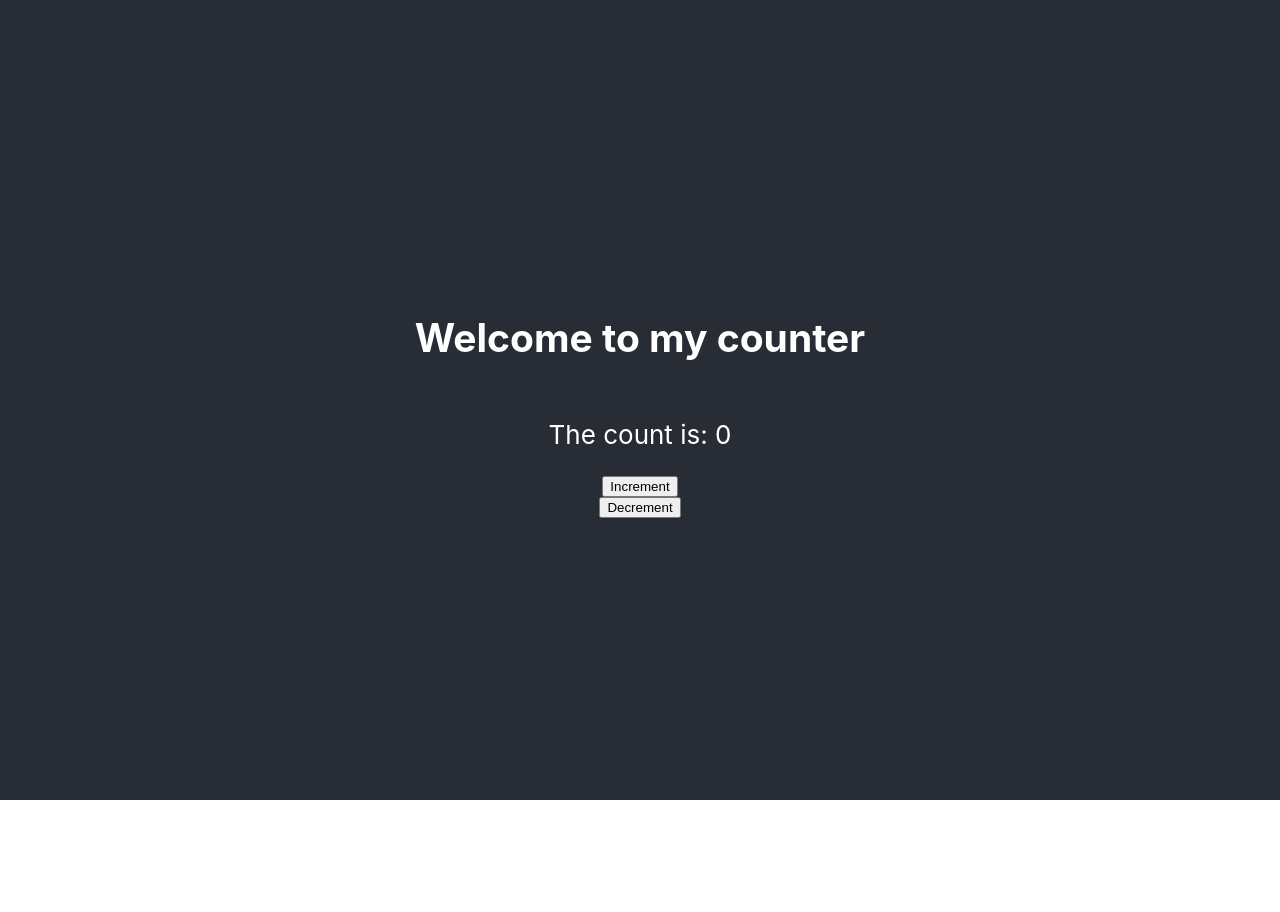
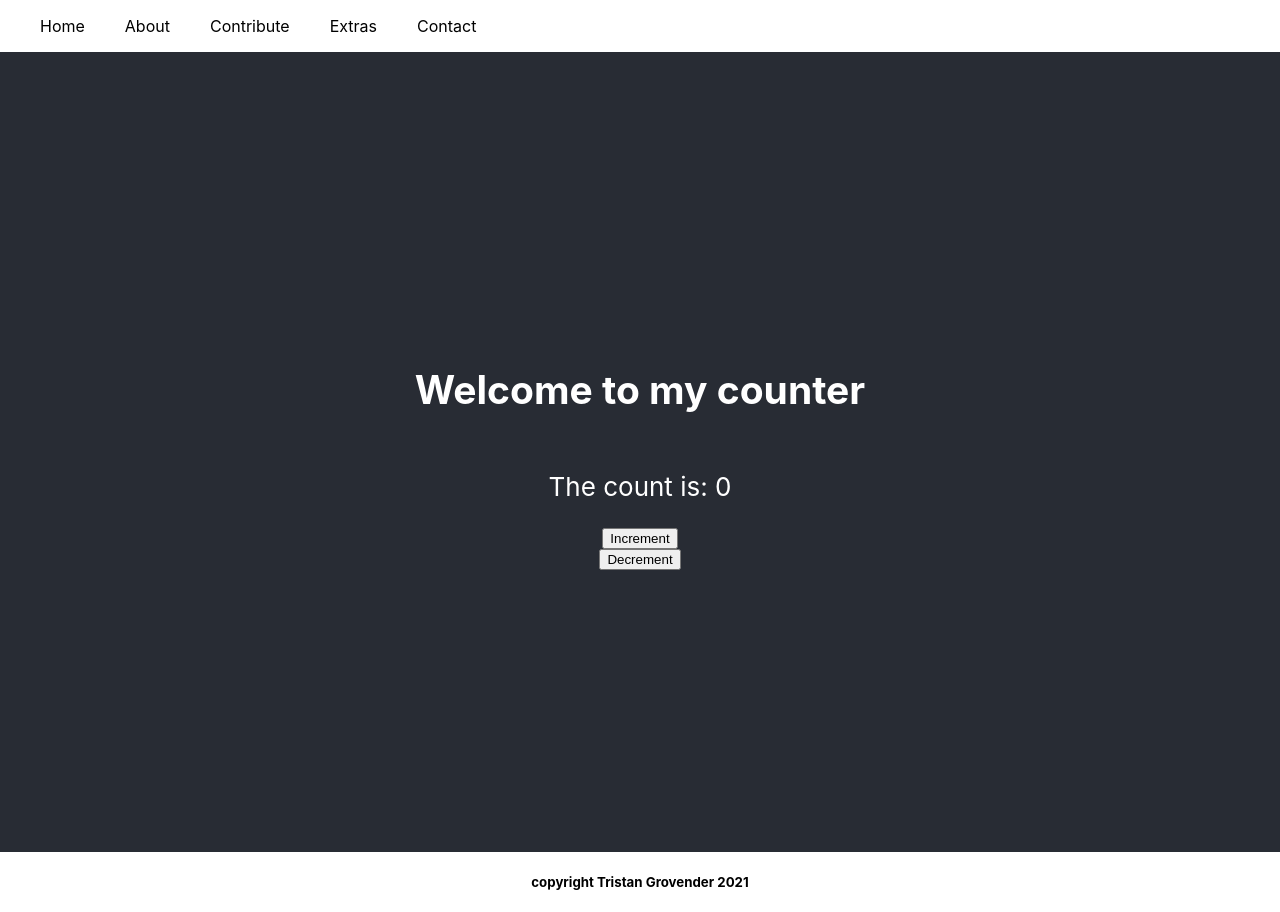
Before and after one commit to tristangrovender/intro, a React (Create React App) app in the folder intro-project/: page / in a window 1280 px wide. Before the commit the page ends 800 px from the top, so only its background shows below. Built offline with nearby package versions, Linux system fonts and the light colour scheme.

Commit message:
Added very basic Header and Footer components

```diff
--- a/intro-project/src/App.js
+++ b/intro-project/src/App.js
@@ -1,13 +1,17 @@
 import "./App.css";
+import "./header.css";
 import Counter from "./Counter";
+import Header from "./Header";
+import Footer from "./Footer";
 
 function App() {
   return (
     <div className="App">
+      <Header />
       <header className="App-header">
-        <h2>Welcome to my counter</h2>
         <Counter />
       </header>
+      <Footer />
     </div>
   );
 }
--- a/intro-project/src/Counter.js
+++ b/intro-project/src/Counter.js
@@ -12,6 +12,7 @@ const Counter = () => {
   };
   return (
     <React.Fragment>
+      <h2>Welcome to my counter</h2>
       <p>The count is: {count}</p>
       <button onClick={handleIncrement}>Increment</button>
       <button onClick={handleDecrement}>Decrement</button>
--- /dev/null
+++ b/intro-project/src/Footer.js
@@ -0,0 +1,7 @@
+import React from "react";
+
+const Footer = () => {
+  return <h5>copyright Tristan Grovender 2021</h5>;
+};
+
+export default Footer;
--- /dev/null
+++ b/intro-project/src/Header.js
@@ -0,0 +1,15 @@
+import React from "react";
+
+const Header = () => {
+  return (
+    <ul className="nav-bar">
+      <li>Home</li>
+      <li>About</li>
+      <li>Contribute</li>
+      <li>Extras</li>
+      <li>Contact</li>
+    </ul>
+  );
+};
+
+export default Header;
--- /dev/null
+++ b/intro-project/src/header.css
@@ -0,0 +1,9 @@
+.nav-bar {
+  display: flex;
+  list-style-type: none;
+}
+
+.nav-bar li {
+  text-decoration: none;
+  padding-right: 40px;
+}
--- a/intro-project/src/index.js
+++ b/intro-project/src/index.js
@@ -1,17 +1,11 @@
-import React from 'react';
-import ReactDOM from 'react-dom';
-import './index.css';
-import App from './App';
-import reportWebVitals from './reportWebVitals';
+import React from "react";
+import ReactDOM from "react-dom";
+import "./index.css";
+import App from "./App";
 
 ReactDOM.render(
   <React.StrictMode>
     <App />
   </React.StrictMode>,
-  document.getElementById('root')
+  document.getElementById("root")
 );
-
-// If you want to start measuring performance in your app, pass a function
-// to log results (for example: reportWebVitals(console.log))
-// or send to an analytics endpoint. Learn more: https://bit.ly/CRA-vitals
-reportWebVitals();
--- a/intro-project/src/reportWebVitals.js
+++ /dev/null
@@ -1,13 +0,0 @@
-const reportWebVitals = onPerfEntry => {
-  if (onPerfEntry && onPerfEntry instanceof Function) {
-    import('web-vitals').then(({ getCLS, getFID, getFCP, getLCP, getTTFB }) => {
-      getCLS(onPerfEntry);
-      getFID(onPerfEntry);
-      getFCP(onPerfEntry);
-      getLCP(onPerfEntry);
-      getTTFB(onPerfEntry);
-    });
-  }
-};
-
-export default reportWebVitals;
```
Also changed, not shown: intro-project/src/setupTests.js (deleted, +0 -5 lines), intro-project/src/logo.svg (deleted), 1 other file (tests, documents, lock files or other folders).
